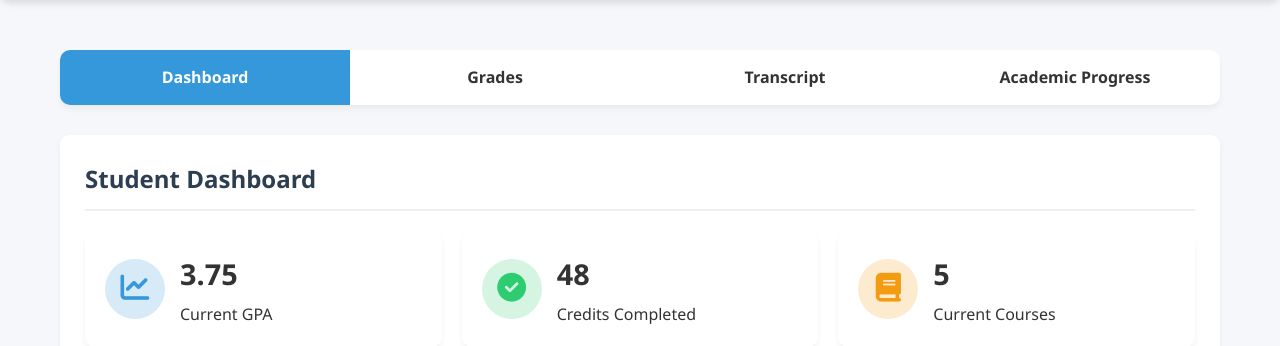
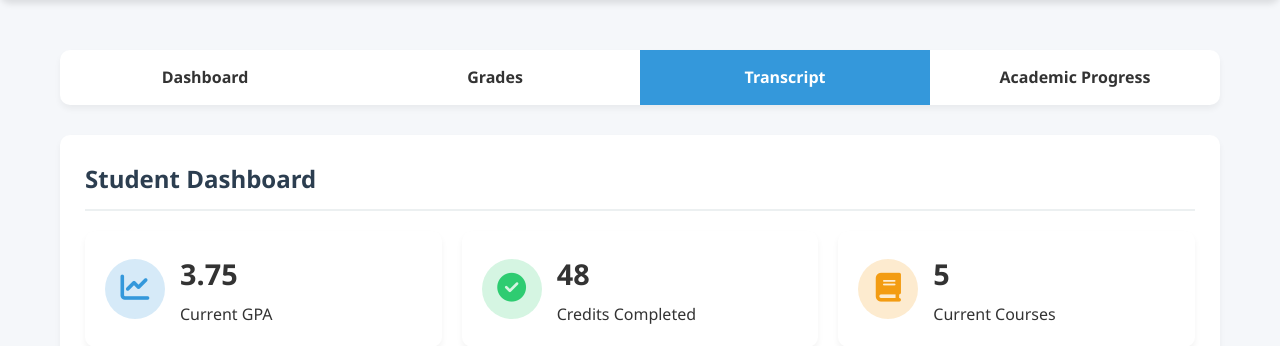
Before and after one commit to codebytiya/4th-year-project-, a PHP site: page /transcript.php in a window 1280 px wide. Shown: the part 136-482 px from the top of the page. Run offline with PHP 8.4, Linux system fonts and the light colour scheme.

```diff
--- a/transcript.php
+++ b/transcript.php
@@ -423,9 +423,9 @@
 
     <div class="container">
         <div class="nav-tabs">
-            <div class="tab active" data-target="dashboard">Dashboard</div>
+            <div class="tab" data-target="dashboard">Dashboard</div>
             <div class="tab" data-target="grades">Grades</div>
-            <div class="tab" data-target="transcript">Transcript</div>
+            <div class="tab active" data-target="transcript">Transcript</div>
             <div class="tab" data-target="progress">Academic Progress</div>
         </div>
 
```
